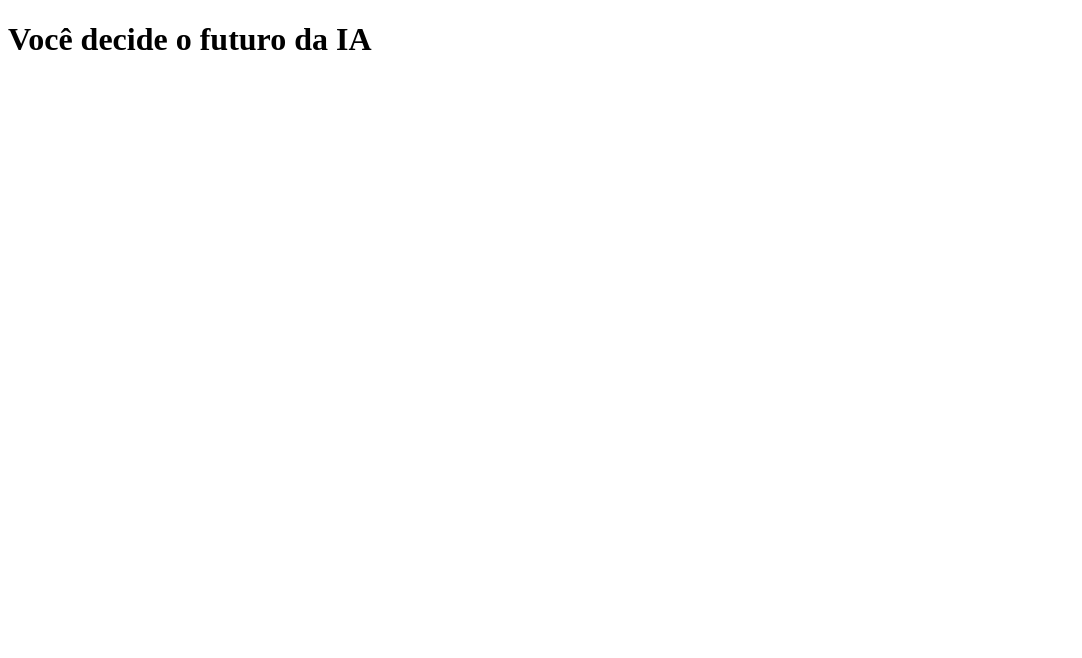
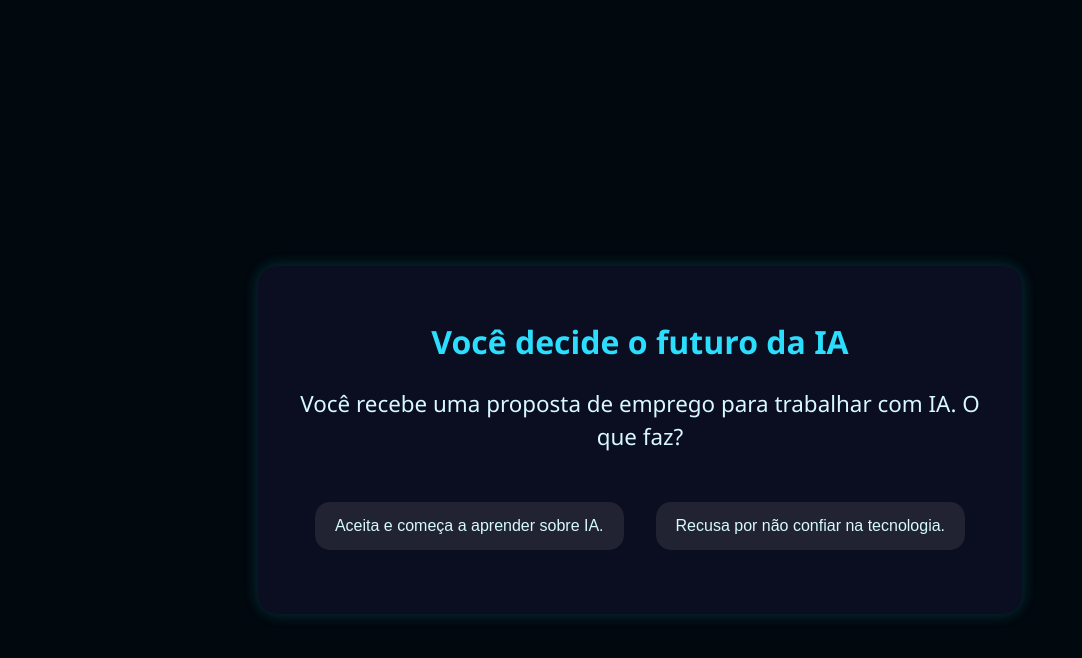
Before and after one commit to CarlosPassosMartins/uma-missao-sobre-IA, a plain HTML site: page index.html in a window 1280 px wide. Shown: the whole page, without its empty margins (0-1082 px from the left). Drawn offline with Linux system fonts and the light colour scheme.

Commit message:
fiz da criação do site

```diff
--- a/index.html
+++ b/index.html
@@ -1,18 +1,21 @@
 <!DOCTYPE html>
-<html lang="en">
+<html lang="pt-br">
 <head>
     <meta charset="UTF-8">
     <meta name="viewport" content="width=device-width, initial-scale=1.0">
-    <title>Missão IA</title>
+    <link rel="stylesheet" href="sass/style.css">
+    <title>Você decide o futuro da IA</title>
 </head>
 <body>
     <div class="caixa-principal">
         <h1>Você decide o futuro da IA</h1>
         <div class="caixa-perguntas"></div>
         <div class="caixa-alternativas"></div>
-        <div class="caixa-resultados"></div>
-        <p class="texto-resultado"></p>
+        <div class="caixa-resultado">
+            <p class="texto-resultado"></p>
+        </div>
     </div>
-    <script src="main.js"></script>
+    <script type="module" src="scripts/main.js"></script>
+
 </body>
 </html>
--- /dev/null
+++ b/perguntas.json
@@ -0,0 +1,37 @@
+ [
+    {
+        "enunciado": "Você recebe uma proposta de emprego para trabalhar com IA. O que faz?",
+        "alternativas": [
+            { "texto": "Aceita e começa a aprender sobre IA.", "afirmacao": "Você decidiu investir na sua carreira com IA." },
+            { "texto": "Recusa por não confiar na tecnologia.", "afirmacao": "Você prefere manter distância da IA." }
+        ]
+    },
+    {
+        "enunciado": "No trabalho, sugerem automatizar tarefas repetitivas. Qual sua reação?",
+        "alternativas": [
+            { "texto": "Apoia a ideia para aumentar a produtividade.", "afirmacao": "Você acredita que a IA pode facilitar o dia a dia." },
+            { "texto": "Tem receio de perder o emprego.", "afirmacao": "Você teme que a IA substitua pessoas." }
+        ]
+    },
+    {
+        "enunciado": "Uma IA começa a tomar decisões importantes na empresa. O que você faz?",
+        "alternativas": [
+            { "texto": "Confia nas decisões da IA.", "afirmacao": "Você acredita na precisão da IA." },
+            { "texto": "Sugere supervisão humana.", "afirmacao": "Você defende o equilíbrio entre IA e pessoas." }
+        ]
+    },
+    {
+        "enunciado": "Você descobre que a IA pode ser usada para criar arte. Como reage?",
+        "alternativas": [
+            { "texto": "Experimenta criar uma obra com IA.", "afirmacao": "Você explora novas formas de criatividade." },
+            { "texto": "Prefere arte feita apenas por humanos.", "afirmacao": "Você valoriza o toque humano na arte." }
+        ]
+    },
+    {
+        "enunciado": "Surge uma discussão sobre ética na IA. Qual sua posição?",
+        "alternativas": [
+            { "texto": "Defende regras claras para uso da IA.", "afirmacao": "Você acredita que a ética é fundamental." },
+            { "texto": "Acha que a tecnologia deve evoluir livremente.", "afirmacao": "Você prioriza inovação acima de tudo." }
+        ]
+    }
+]
--- /dev/null
+++ b/sass/style.scss
@@ -0,0 +1,78 @@
+:root {
+  --cor-fundo: #01080E;
+  --cor-principal: #0B0D20;
+  --cor-secundaria: #212333;
+  --cor-destaque: #2BDEFD;
+  --cor-texto: #D7F9FF;
+}
+
+body {
+  background-color: var(--cor-fundo);
+  color: var(--cor-texto);
+  display: flex;
+  justify-content: center;
+  align-items: center;
+  min-height: 100vh;
+  font-family: 'Segoe UI', Tahoma, Geneva, Verdana, sans-serif;
+  padding: 2rem;
+
+  @media (max-width: 768px) {
+    padding: 10px;
+  }
+}
+
+.caixa-principal {
+  background-color: var(--cor-principal);
+  width: 70vw;
+  max-width: 700px;
+  text-align: center;
+  padding: 2rem;
+  border-radius: 20px;
+  box-shadow: 0 0 15px rgba(43, 222, 253, 0.2);
+
+  h1 {
+    color: var(--cor-destaque);
+    font-size: 2rem;
+    margin-bottom: 1.5rem;
+  }
+
+  @media (max-width: 768px) {
+    width: 100%;
+    padding: 1.5rem;
+  }
+}
+
+.caixa-perguntas {
+  font-size: 1.4rem;
+  margin-bottom: 2rem;
+  line-height: 1.5;
+}
+
+.caixa-resultado {
+  margin-top: 1rem;
+  font-style: italic;
+  color: var(--cor-destaque);
+}
+
+button {
+  background-color: var(--cor-secundaria);
+  color: var(--cor-texto);
+  border: none;
+  border-radius: 15px;
+  padding: 15px 20px;
+  font-size: 1rem;
+  cursor: pointer;
+  transition: all 0.3s ease;
+  margin: 1rem;
+
+  &:hover {
+    background-color: var(--cor-destaque);
+    color: var(--cor-principal);
+    transform: scale(1.05);
+  }
+
+  @media (max-width: 768px) {
+    width: 100%;
+    margin: 0.5rem 0;
+  }
+}
--- /dev/null
+++ b/scripts/_functions.js
@@ -0,0 +1,49 @@
+import {
+    caixaPerguntas, caixaAlternativas, textoResultado,
+    perguntas, perguntaAtual,
+    getAtual, setAtual, getHistoriaFinal, setHistoriaFinal
+} from './_variables.js';
+
+export function mostraPergunta() {
+    if (getAtual() >= perguntas.length) {
+        mostraResultado();
+        return;
+    }
+    const perguntaAtual = perguntas[getAtual()];
+    caixaPerguntas.textContent = perguntaAtual.enunciado;
+    caixaAlternativas.textContent = "";
+    mostraAlternativas(perguntaAtual);
+}
+
+function mostraAlternativas(perguntaAtual) {
+    for (const alternativa of perguntaAtual.alternativas) {
+        const botao = document.createElement("button");
+        botao.textContent = alternativa.texto;
+        botao.addEventListener("click", () => respostaSelecionada(alternativa));
+        caixaAlternativas.appendChild(botao);
+    }
+}
+
+function respostaSelecionada(opcao) {
+    const historia = getHistoriaFinal() + opcao.afirmacao + " ";
+    setHistoriaFinal(historia);
+    setAtual(getAtual() + 1);
+    mostraPergunta();
+}
+
+function mostraResultado() {
+    caixaPerguntas.textContent = "";
+    textoResultado.textContent = getHistoriaFinal().trim();
+    caixaAlternativas.textContent = "";
+
+    const botao = document.createElement("button");
+    botao.textContent = "Recomeçar";
+    botao.onclick = reiniciarQuiz;
+    caixaAlternativas.appendChild(botao);
+}
+
+function reiniciarQuiz() {
+    setAtual(0);
+    setHistoriaFinal("");
+    mostraPergunta();
+}
--- /dev/null
+++ b/scripts/_variables.js
@@ -0,0 +1,15 @@
+export const caixaPrincipal = document.querySelector(".caixa-principal");
+export const caixaPerguntas = document.querySelector(".caixa-perguntas");
+export const caixaAlternativas = document.querySelector(".caixa-alternativas");
+export const caixaResultado = document.querySelector(".caixa-resultado");
+export const textoResultado = document.querySelector(".texto-resultado");
+
+export let perguntaAtual;
+export const perguntas = [];
+let atual = 0;
+let historiaFinal = "";
+
+export function getAtual() { return atual; }
+export function setAtual(valor) { atual = valor; }
+export function getHistoriaFinal() { return historiaFinal; }
+export function setHistoriaFinal(valor) { historiaFinal = valor; }
--- /dev/null
+++ b/scripts/main.js
@@ -0,0 +1,14 @@
+import { caixaPerguntas, caixaAlternativas, perguntas } from './_variables.js';
+import { mostraPergunta } from './_functions.js';
+
+fetch("perguntas.json")
+    .then(res => res.json())
+    .then(data => {
+        perguntas.length = 0;
+        perguntas.push(...data);
+        mostraPergunta();
+    })
+    .catch(err => {
+        caixaPerguntas.textContent = "Erro ao carregar as perguntas.";
+        console.error("Erro ao carregar perguntas.json:", err);
+    });
```
Also changed, not shown: main.js (deleted), sass/style.css (added), style.css, 1 other file.
